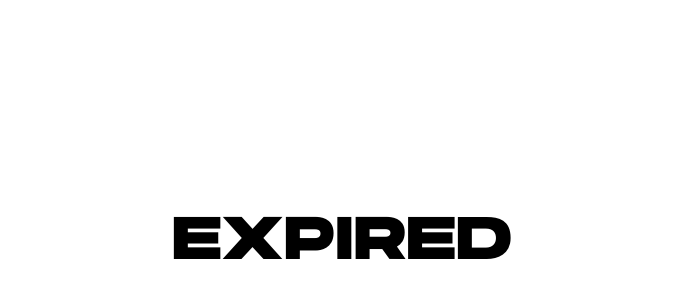
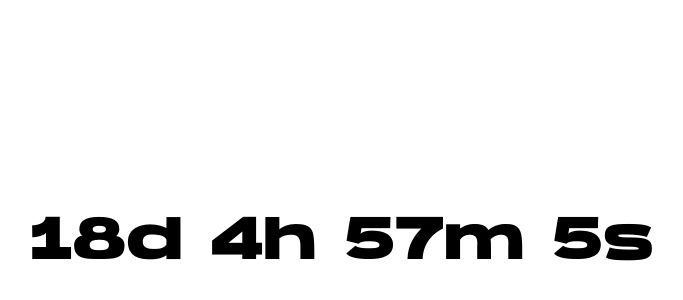
Before and after one commit to Wexington/Wexington.github.io, a plain HTML site: page index.html in a window 1280 px wide. Shown: the part 164-464 px from the top of the page, without its empty margins (298-981 px from the left). Drawn offline with Linux system fonts and the light colour scheme.

Commit message:
Update index.html

```diff
--- a/index.html
+++ b/index.html
@@ -29,7 +29,7 @@
 
 <script>
   // Set the date we're counting down to
-  var countDownDate = new Date("June 24, 2023 00:00:00").getTime();
+  var countDownDate = new Date("September 1, 2023 00:00:00").getTime();
 
 
   // Update the count down every 1 second
```
